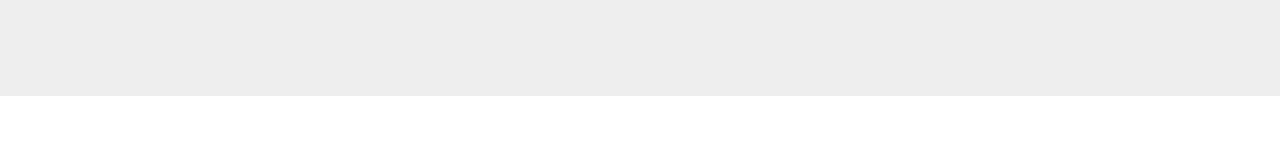
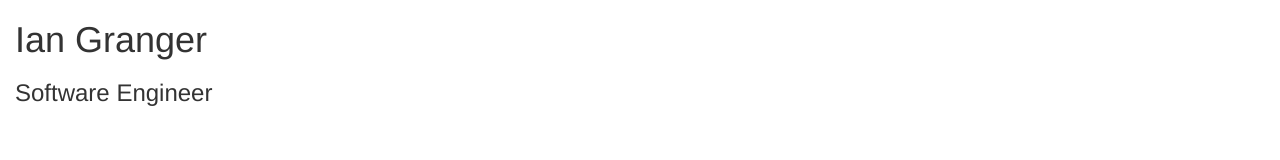
Before and after one commit to icgranger9/myNodeSite, a website: page views/test.html in a window 1280 px wide. Drawn offline with nearby package versions, Linux system fonts and the light colour scheme; some packages are replaced by stand-ins of ours; a script that the page names is missing.

Commit message:
update test site

```diff
--- /dev/null
+++ b/public/resources/css/test.css
@@ -0,0 +1,9 @@
+body {
+	background-color:#0f0f0f;
+}
+
+.frame{
+	border-color: #40382e;
+	border: 1%;
+}
+/* clears a bootstrap default*/
--- a/views/test.html
+++ b/views/test.html
@@ -32,19 +32,10 @@
 
 	<body>
 
-		<!--nav bar -->
-		<section id="navbar">
-		</section>
-
-		<!--body -->
-		<section id="body">
-			<div class="jumbotron">
-			</div>
-		</section>
-
-		<!--footer -->
-		<section id="navbar">
-		</section>
-
+		<!-- -->
+		<div class="col-md-10 col-xs-9 frame">
+			<h1>Ian Granger</h1>
+			<h3>Software Engineer</h3>
+		</div>
 	</body>
 </html>
```
Also changed, not shown: public/resources/pictures/ptp.jpg (deleted).
